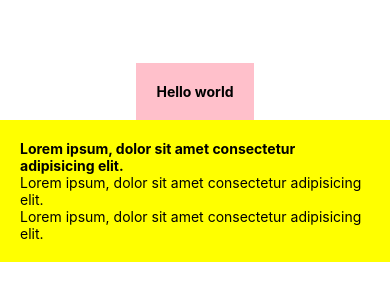
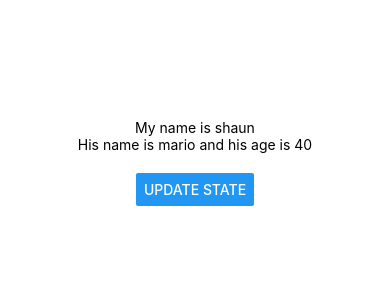
Before and after one commit to BinBin2905/react-native, a React Native app: screen / in a window 390 px wide. Shown: the part 260-560 px from the top of the page. Built offline with nearby package versions, Linux system fonts and the light colour scheme.

Commit message:
Completed lesson Using State

```diff
--- a/App.js
+++ b/App.js
@@ -1,18 +1,21 @@
-import { StatusBar } from "expo-status-bar";
-import { StyleSheet, Text, View } from "react-native";
+import { useState } from "react";
+import { Button, StyleSheet, Text, View } from "react-native";
 
 export default function App() {
+  const [name, setName] = useState("shaun");
+  const [person, setPerson] = useState({ name: "mario", age: 40 });
+  const clickHandler = () => {
+    setName("chun-li");
+    setPerson({ name: "luigi", age: 45 });
+  };
   return (
     <View style={styles.container}>
-      <View style={styles.header}>
-        <Text style={styles.boldText}>Hello world</Text>
-      </View>
-      <View style={styles.body}>
-        <Text style={styles.boldText}>
-          Lorem ipsum, dolor sit amet consectetur adipisicing elit.
-        </Text>
-        <Text>Lorem ipsum, dolor sit amet consectetur adipisicing elit.</Text>
-        <Text>Lorem ipsum, dolor sit amet consectetur adipisicing elit.</Text>
+      <Text>My name is {name}</Text>
+      <Text>
+        His name is {person.name} and his age is {person.age}
+      </Text>
+      <View style={styles.buttonContainer}>
+        <Button title="update state" onPress={clickHandler} />
       </View>
     </View>
   );
@@ -25,15 +28,7 @@
     alignItems: "center",
     justifyContent: "center",
   },
-  header: {
-    backgroundColor: "pink",
-    padding: 20,
-  },
-  boldText: {
-    fontWeight: "bold",
-  },
-  body: {
-    backgroundColor: "yellow",
-    padding: 20,
+  buttonContainer: {
+    marginTop: 20,
   },
 });
```
